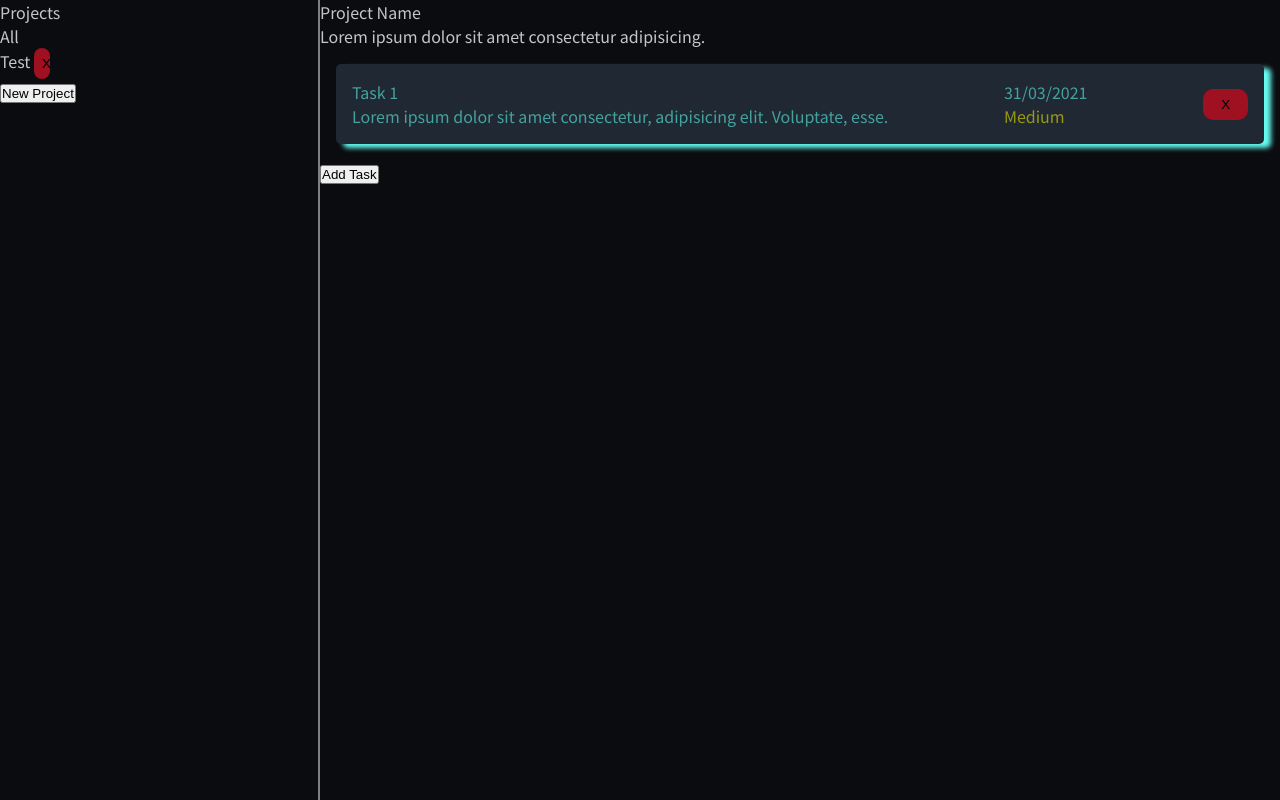
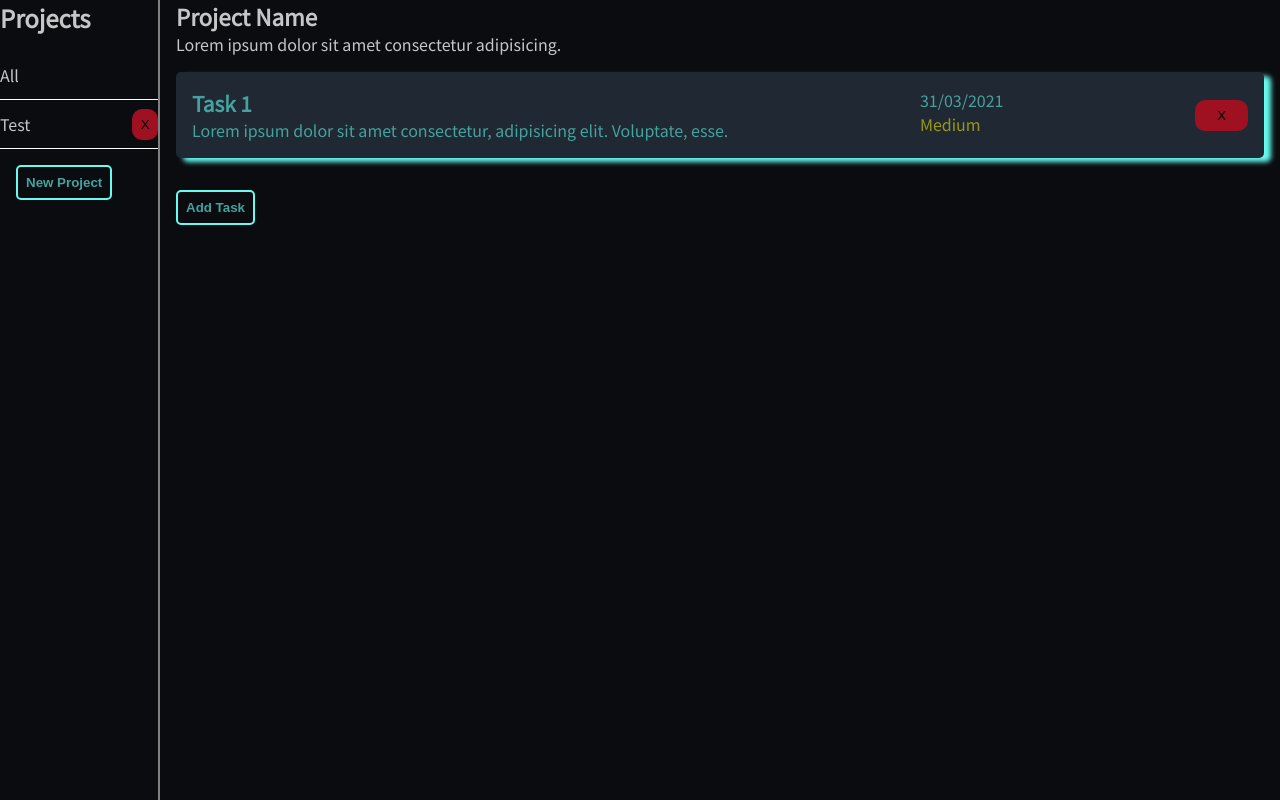
Before and after one commit to Xavitron7/odp_todo, a plain HTML site: page index.html in a window 1280 px wide. Drawn offline with Linux system fonts and the light colour scheme.

Commit message:
Final design done. JS next

```diff
--- a/index.html
+++ b/index.html
@@ -36,7 +36,7 @@
                         <button class="btn btn-task btn-remove">X</button>
                     </article>
                 </div>
-                <button class="btn btn-task btn-add">Add Task</button>
+                <button class="btn btn-add">Add Task</button>
 
             </div>
 
--- a/style.css
+++ b/style.css
@@ -26,7 +26,7 @@ body {
 }
 #container{
     display: grid;
-    grid-template: 1fr / repeat(4, 1fr);
+    grid-template: 1fr / repeat(8, 1fr);
     height: 100vh;
 
 }
@@ -37,7 +37,7 @@ body {
 }
 
 #task-div {
-    grid-area: 1 / 2 / 2 / 5;
+    grid-area: 1 / 2 / 2 / 9;
 
 }
 
@@ -77,3 +77,57 @@ body {
 .btn-remove:hover {
     background-color: var(--bg-btn-rm-hv)
 }
+
+.btn-add {
+    padding: 0.5rem;
+    margin: 1rem;
+    background-color: var(--background);
+    color: var(--task-text);
+    border: 2px solid var(--bg-btn);
+    border-radius: 5px;
+    font-weight: bold;
+    cursor: pointer;
+    transition: 0.2s;
+}
+
+.btn-add:hover {
+    border: 3px solid var(--bg-btn);
+}
+
+#project-name {
+    font-weight: bold;
+    font-size: 1.4rem;
+}
+
+.task-title {
+    font-size: 1.3rem;
+    font-weight: bold;
+}
+
+#project-info {
+    margin-left: 1rem;
+}
+
+#project-bar-div p{
+    font-size: 1.5rem;
+    font-weight: bold;
+    margin-bottom: 1rem;
+
+}
+
+.project-item {
+    display: flex;
+    justify-content: space-between;
+    cursor: pointer;
+    border-bottom: 1px solid white;
+    line-height: 3rem;
+
+}
+
+.project-item:hover {
+    color: var(--task-text)
+}
+
+.btn-project {
+    width: 2vw;
+}
```
